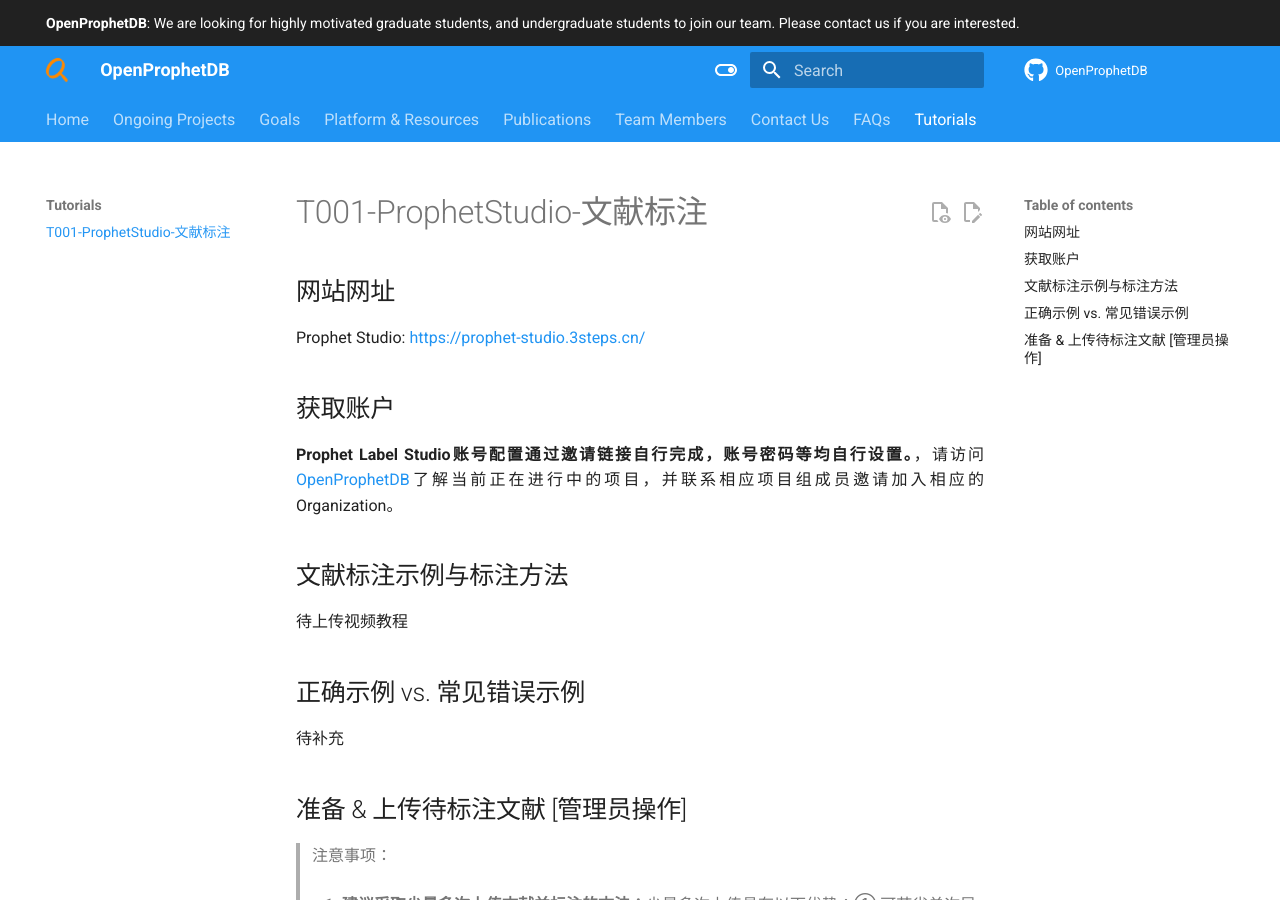
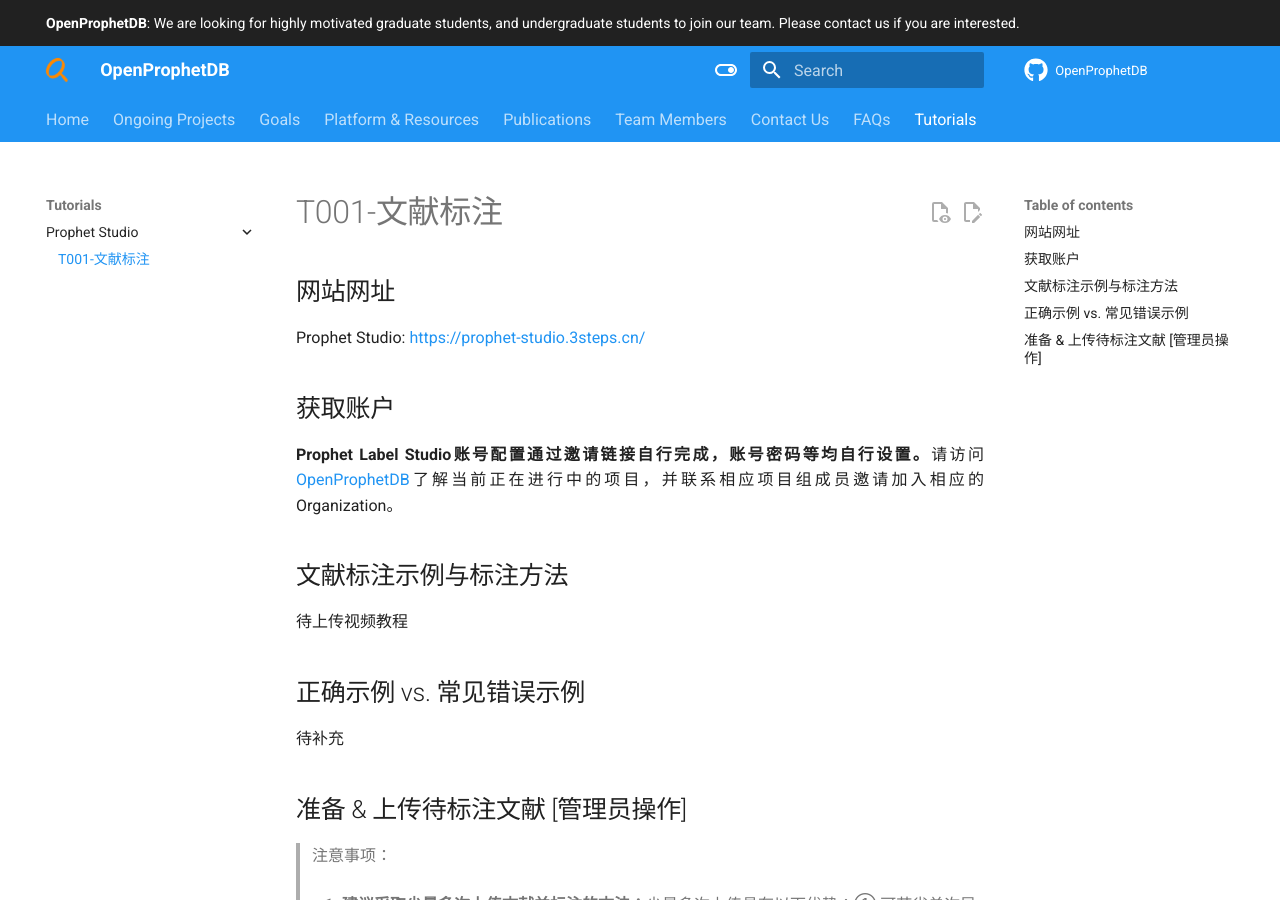
Before and after one commit to yjcyxky/prophetdb.org, an MkDocs documentation site: the page built from docs/tutorials/prophet-studio/T001-文献标注.md, in a window 1280 px wide and 900 px high. Built offline with MkDocs 1.6.1 and Material for MkDocs 9.7.7, drawn with Linux system fonts in a browser that asks for light colours; a script that is not in the unit is left out; comment, search, counter and statistics services are not loaded.

Commit message:
Improve the directory structure.

```diff
--- a/docs/tutorials/T001-文献标注.md
+++ b/docs/tutorials/prophet-studio/T001-文献标注.md
@@ -4,7 +4,7 @@
 
 ## 获取账户
 
-**Prophet Label Studio账号配置通过邀请链接自行完成，账号密码等均自行设置。**，请访问[OpenProphetDB](https://prophetdb.org)了解当前正在进行中的项目，并联系相应项目组成员邀请加入相应的Organization。
+**Prophet Label Studio账号配置通过邀请链接自行完成，账号密码等均自行设置。**请访问[OpenProphetDB](https://prophetdb.org)了解当前正在进行中的项目，并联系相应项目组成员邀请加入相应的Organization。
 
 ## 文献标注示例与标注方法
 
--- a/mkdocs.yml
+++ b/mkdocs.yml
@@ -74,4 +74,5 @@
   - 'Contact Us': contact.md
   - 'FAQs': faqs.md
   - 'Tutorials':
-    - 'T001-ProphetStudio-文献标注': './tutorials/T001-文献标注.md'
+    - 'Prophet Studio':
+      - 'T001-文献标注': './tutorials/prophet-studio/T001-文献标注.md'
```
